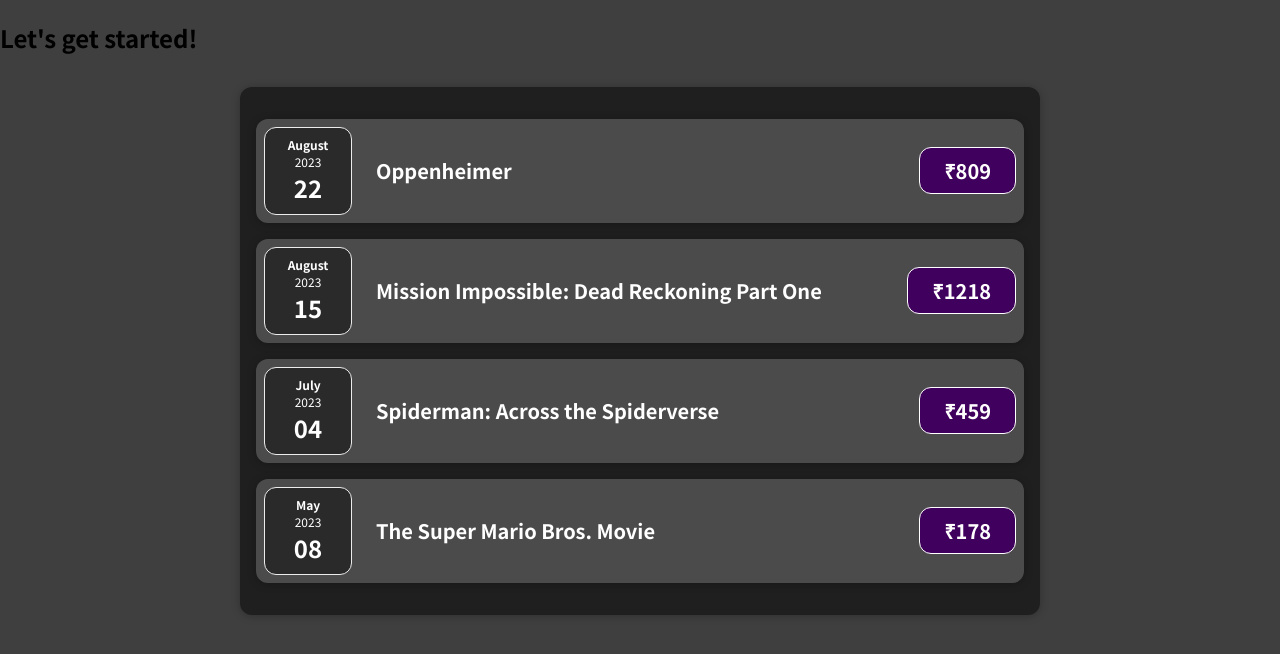
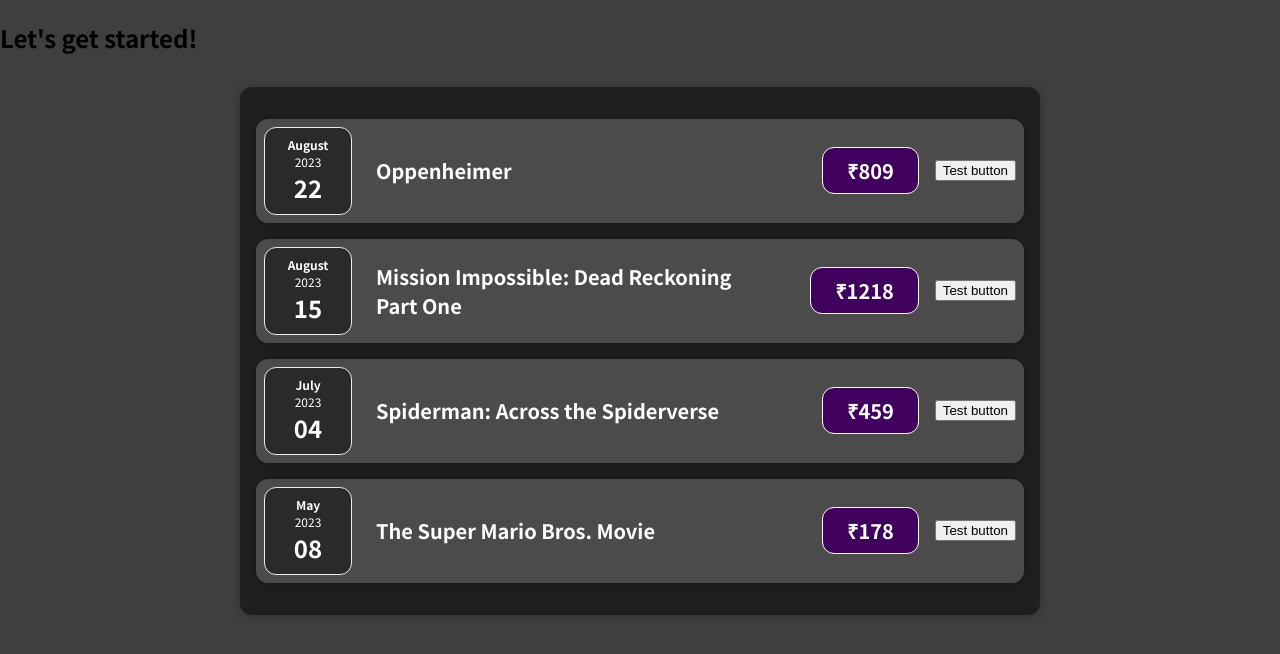
Before and after one commit to srivishp/expense-tracker, a React (Create React App) app: page / in a window 1280 px wide. Shown: the top 654 px of the page. Built offline with nearby package versions, Linux system fonts and the light colour scheme.

Commit message:
Added click events and useState

```diff
--- a/src/components/ExpenseItem.js
+++ b/src/components/ExpenseItem.js
@@ -1,16 +1,33 @@
+// useState is a React hook. It is a built in function that returns an array with two items,
+// [current value, function to change value].
+import { useState } from "react";
 import "./styles/ExpenseItem.css";
 import ExpenseDate from "./ExpenseDate";
 import CardWrapper from "./CardWrapper";
 
 const ExpenseItem = (props) => {
+  // The array from useState can be de-structured as
+  // [title, setTitle] and used in the DOM to reflect changes on the UI.
+  // Here, we are REGISTERING THE STATE "props.title" as the current value.
+  const [title, setTitle] = useState(props.title);
+  const handleClick = () => {
+    setTitle("Barbie");
+    // Here, console log still shows the previous title, as it is not updated immediately
+    console.log(title);
+  };
   return (
     // Here, we are using a wrapper around other components of the UI. This is called composition.
     <CardWrapper className="expense-item">
       {/* This variable "dateProps" can be named anything  */}
       <ExpenseDate dateProps={props.date} />
       <div className="expense-item__description">
-        <h2 className="expense-item h2">{props.title}</h2>
+        <h2 className="expense-item h2">{title}</h2>
         <div className="expense-item__price">₹{props.amount}</div>
+        {/* handleClick should be wriiten as handleClick and not as handleClick()
+            Because, using () will call a function when the file is parsed for the first time
+            when the app loads, and not when we click the button.
+        */}
+        <button onClick={handleClick}>Test button</button>
       </div>
     </CardWrapper>
   );
```
